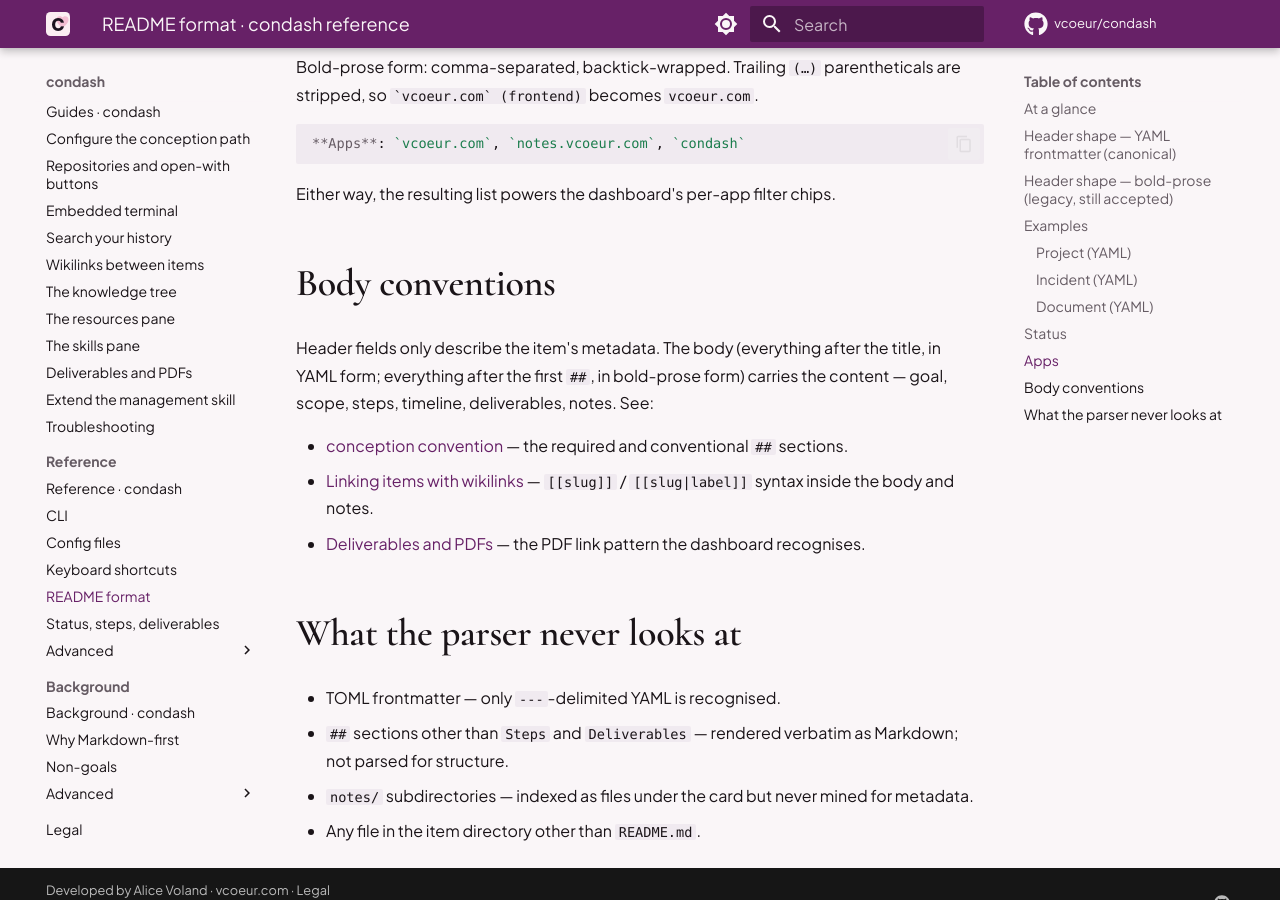
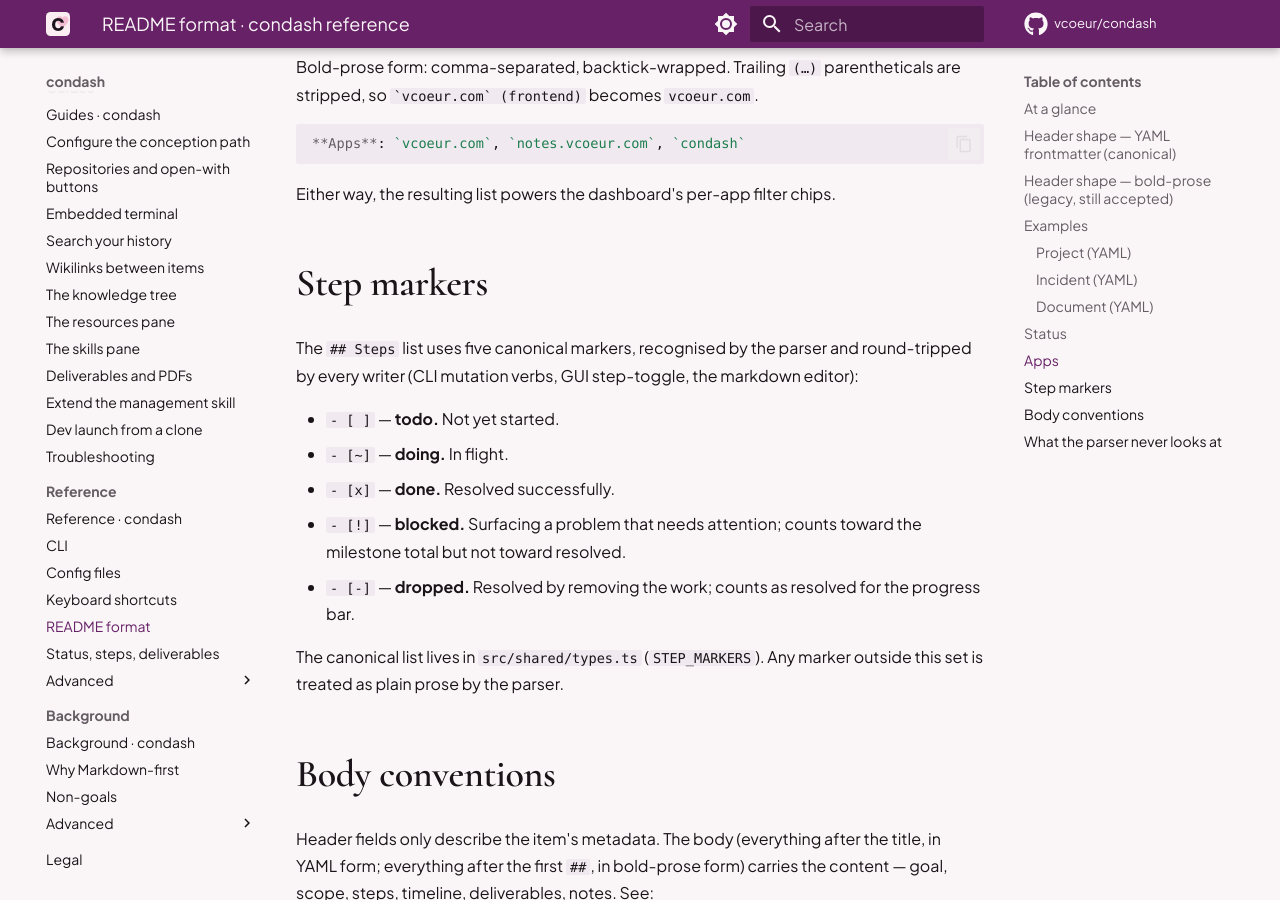
Before and after one commit to vcoeur/condash, an MkDocs documentation site: the page built from docs/reference/readme-format.md, in a window 1280 px wide and 900 px high, scrolled down 6467 px. Built offline with MkDocs 1.6.1 and Material for MkDocs 9.7.7, drawn with Linux system fonts in a browser that asks for light colours; comment, search, counter and statistics services are not loaded.

Commit message:
Bump 3.15.1: docs tail — dev-launch guide, [!] in readme-format, single-binary dispatch prose, .agents/skills example

```diff
--- a/docs/reference/readme-format.md
+++ b/docs/reference/readme-format.md
@@ -205,6 +205,23 @@ Bold-prose form: comma-separated, backtick-wrapped. Trailing `(…)` parenthetic
 
 Either way, the resulting list powers the dashboard's per-app filter chips.
 
+## Step markers
+
+The `## Steps` list uses five canonical markers, recognised by the parser
+and round-tripped by every writer (CLI mutation verbs, GUI step-toggle,
+the markdown editor):
+
+- `- [ ]` — **todo.** Not yet started.
+- `- [~]` — **doing.** In flight.
+- `- [x]` — **done.** Resolved successfully.
+- `- [!]` — **blocked.** Surfacing a problem that needs attention; counts
+  toward the milestone total but not toward resolved.
+- `- [-]` — **dropped.** Resolved by removing the work; counts as resolved
+  for the progress bar.
+
+The canonical list lives in `src/shared/types.ts` (`STEP_MARKERS`). Any
+marker outside this set is treated as plain prose by the parser.
+
 ## Body conventions
 
 Header fields only describe the item's metadata. The body (everything after the title, in YAML form; everything after the first `##`, in bold-prose form) carries the content — goal, scope, steps, timeline, deliverables, notes. See:
--- a/mkdocs.yml
+++ b/mkdocs.yml
@@ -91,6 +91,7 @@ nav:
     - The skills pane: guides/skills-pane.md
     - Deliverables and PDFs: guides/deliverables.md
     - Extend the management skill: guides/skill-extensions.md
+    - Dev launch from a clone: guides/dev-launch.md
     - Troubleshooting: guides/troubleshooting.md
 
   - Reference:
--- a/package.json
+++ b/package.json
@@ -1,6 +1,6 @@
 {
   "name": "condash",
-  "version": "3.15.0",
+  "version": "3.15.1",
   "description": "Markdown project dashboard for the conception tree (Electron build)",
   "private": true,
   "main": "dist-electron/main/index.js",
```
Also changed, not shown: docs/guides/dev-launch.md (added, +52 -0 lines), docs/guides/troubleshooting.md (+2 -2 lines), docs/reference/cli.md (+4 -22 lines), docs/reference/config.md (+1 -1 lines), 1 other file.
